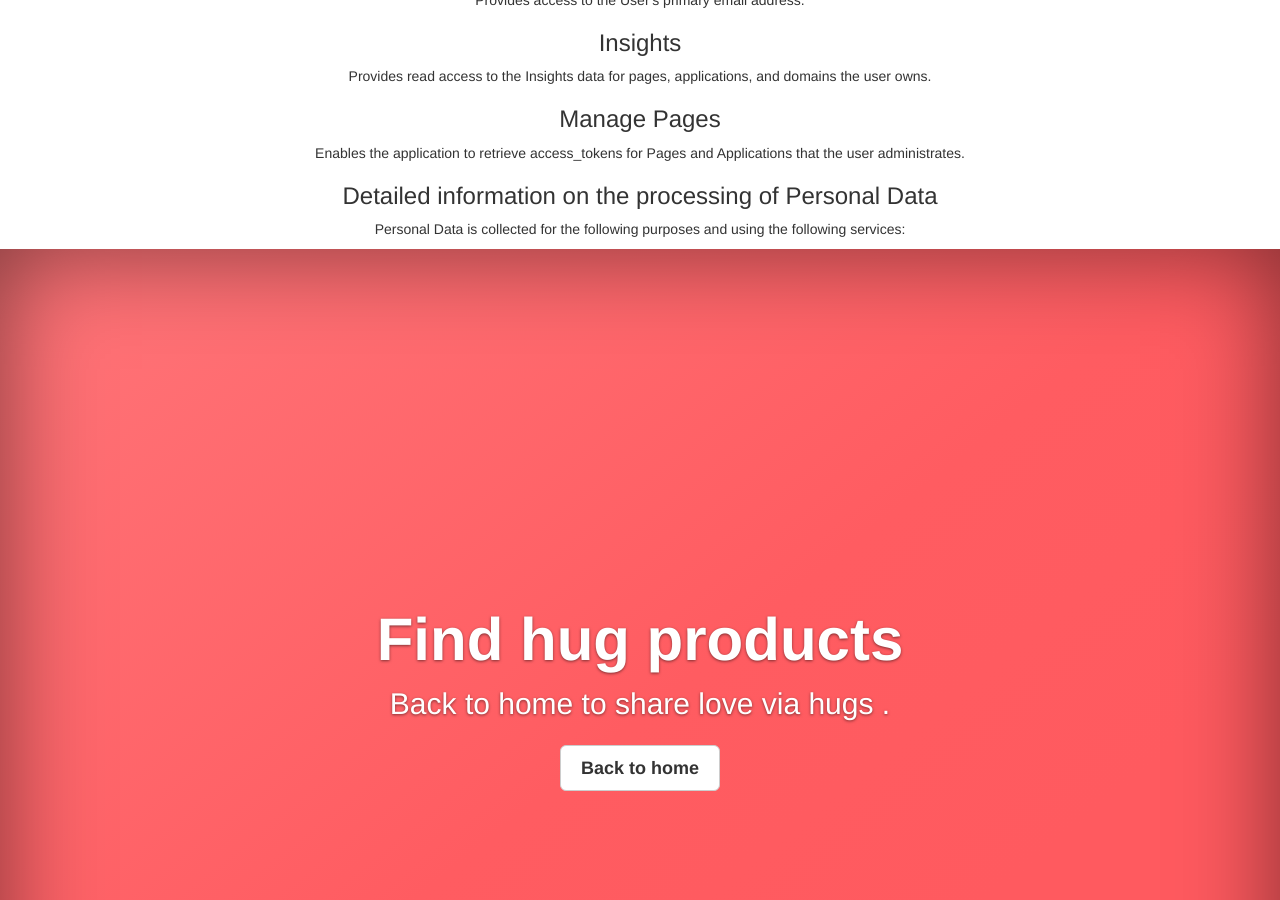
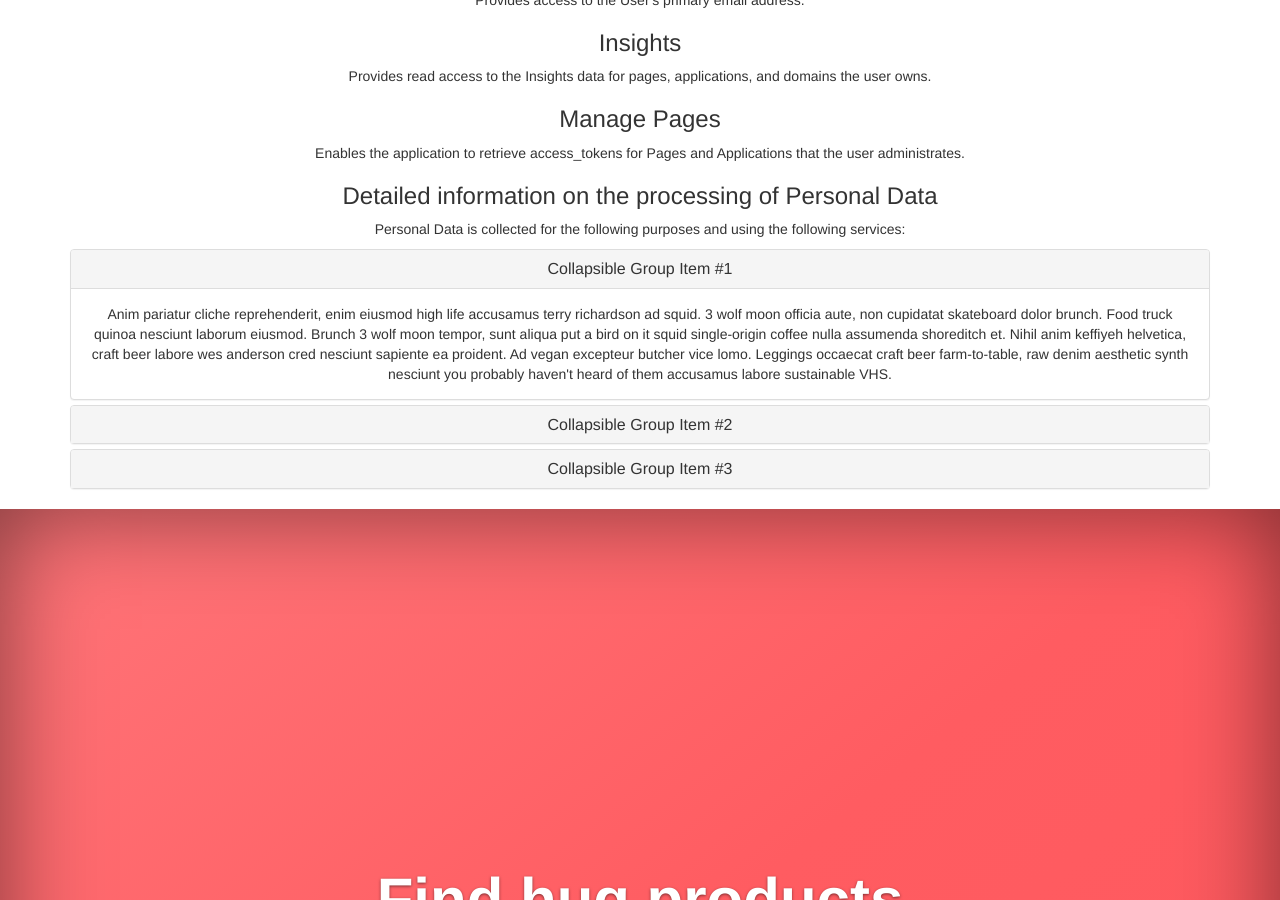
Before and after one commit to hub4hugs/hub4hugs.github.io, a Jekyll site: the page built from cookie.html, in a window 1280 px wide and 900 px high, scrolled down 2004 px. Built offline with Jekyll 4.4.1, drawn with Linux system fonts in a browser that asks for light colours; comment, search, counter and statistics services are not loaded.

Commit message:
Edit cookie consent page

```diff
--- a/cookie.html
+++ b/cookie.html
@@ -138,6 +138,53 @@ canonical: https://hub4hugs.github.io
 
         </p>
 
+        <!-- Collapse list -->
+		<div class="panel-group" id="accordion" role="tablist" aria-multiselectable="true">
+		  <div class="panel panel-default">
+		    <div class="panel-heading" role="tab" id="headingOne">
+		      <h4 class="panel-title">
+		        <a role="button" data-toggle="collapse" data-parent="#accordion" href="#collapseOne" aria-expanded="true" aria-controls="collapseOne">
+		          Collapsible Group Item #1
+		        </a>
+		      </h4>
+		    </div>
+		    <div id="collapseOne" class="panel-collapse collapse in" role="tabpanel" aria-labelledby="headingOne">
+		      <div class="panel-body">
+		        Anim pariatur cliche reprehenderit, enim eiusmod high life accusamus terry richardson ad squid. 3 wolf moon officia aute, non cupidatat skateboard dolor brunch. Food truck quinoa nesciunt laborum eiusmod. Brunch 3 wolf moon tempor, sunt aliqua put a bird on it squid single-origin coffee nulla assumenda shoreditch et. Nihil anim keffiyeh helvetica, craft beer labore wes anderson cred nesciunt sapiente ea proident. Ad vegan excepteur butcher vice lomo. Leggings occaecat craft beer farm-to-table, raw denim aesthetic synth nesciunt you probably haven't heard of them accusamus labore sustainable VHS.
+		      </div>
+		    </div>
+		  </div>
+		  <div class="panel panel-default">
+		    <div class="panel-heading" role="tab" id="headingTwo">
+		      <h4 class="panel-title">
+		        <a class="collapsed" role="button" data-toggle="collapse" data-parent="#accordion" href="#collapseTwo" aria-expanded="false" aria-controls="collapseTwo">
+		          Collapsible Group Item #2
+		        </a>
+		      </h4>
+		    </div>
+		    <div id="collapseTwo" class="panel-collapse collapse" role="tabpanel" aria-labelledby="headingTwo">
+		      <div class="panel-body">
+		        Anim pariatur cliche reprehenderit, enim eiusmod high life accusamus terry richardson ad squid. 3 wolf moon officia aute, non cupidatat skateboard dolor brunch. Food truck quinoa nesciunt laborum eiusmod. Brunch 3 wolf moon tempor, sunt aliqua put a bird on it squid single-origin coffee nulla assumenda shoreditch et. Nihil anim keffiyeh helvetica, craft beer labore wes anderson cred nesciunt sapiente ea proident. Ad vegan excepteur butcher vice lomo. Leggings occaecat craft beer farm-to-table, raw denim aesthetic synth nesciunt you probably haven't heard of them accusamus labore sustainable VHS.
+		      </div>
+		    </div>
+		  </div>
+		  <div class="panel panel-default">
+		    <div class="panel-heading" role="tab" id="headingThree">
+		      <h4 class="panel-title">
+		        <a class="collapsed" role="button" data-toggle="collapse" data-parent="#accordion" href="#collapseThree" aria-expanded="false" aria-controls="collapseThree">
+		          Collapsible Group Item #3
+		        </a>
+		      </h4>
+		    </div>
+		    <div id="collapseThree" class="panel-collapse collapse" role="tabpanel" aria-labelledby="headingThree">
+		      <div class="panel-body">
+		        Anim pariatur cliche reprehenderit, enim eiusmod high life accusamus terry richardson ad squid. 3 wolf moon officia aute, non cupidatat skateboard dolor brunch. Food truck quinoa nesciunt laborum eiusmod. Brunch 3 wolf moon tempor, sunt aliqua put a bird on it squid single-origin coffee nulla assumenda shoreditch et. Nihil anim keffiyeh helvetica, craft beer labore wes anderson cred nesciunt sapiente ea proident. Ad vegan excepteur butcher vice lomo. Leggings occaecat craft beer farm-to-table, raw denim aesthetic synth nesciunt you probably haven't heard of them accusamus labore sustainable VHS.
+		      </div>
+		    </div>
+		  </div>
+		</div>
+		<!--End collapse list-->
+
 
         </div>
 
```
